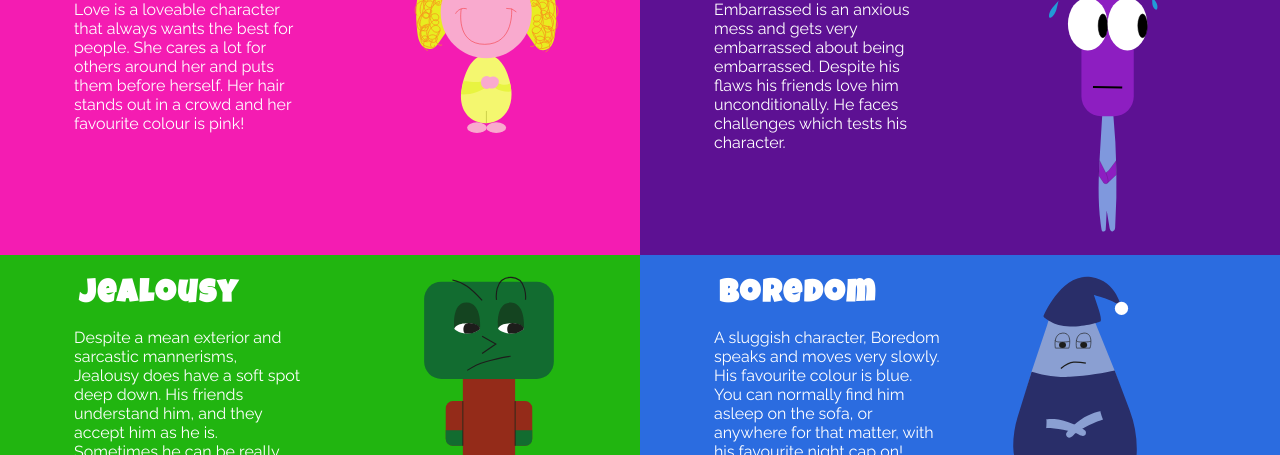
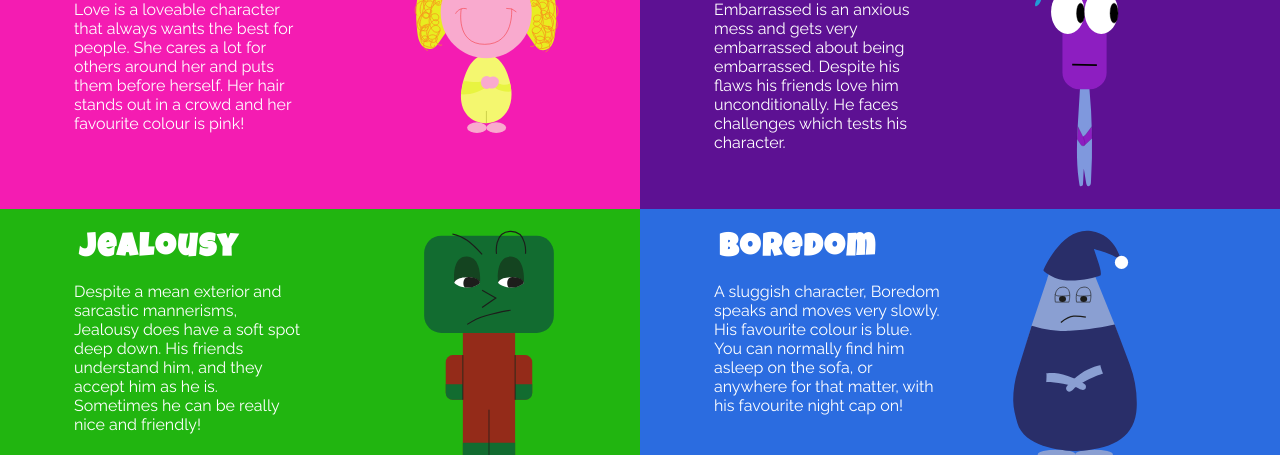
Before and after one commit to p16179963/complicated, a plain HTML site: page characters.html in a window 1280 px wide. Shown: the part 740-1195 px from the top of the page. Drawn offline with Linux system fonts and the light colour scheme.

Commit message:
embarrassed

```diff
--- a/styles/complicated.css
+++ b/styles/complicated.css
@@ -688,7 +688,8 @@ button:hover {
 	}
 
 	#embarrassed img {
-		width: 19%;
+		width: 16%;
+		padding-right: 23%;
 	}
 
 	#boredom img {
```
